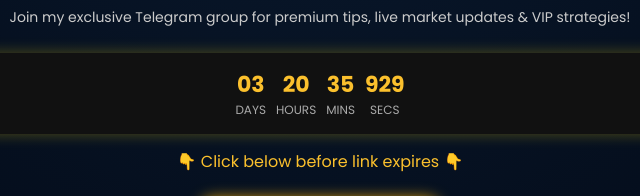
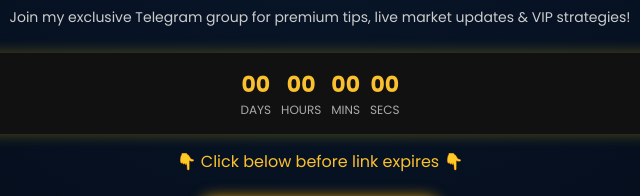
Before and after one commit to shaikharru99-cpu/ArruVipSureshot, a plain HTML site: page index.html in a window 1280 px wide. Shown: the part 277-473 px from the top of the page, 320-960 px from the left. Drawn offline with Linux system fonts and the light colour scheme.

Commit message:
Update index.html

```diff
--- a/index.html
+++ b/index.html
@@ -172,29 +172,6 @@
 
 </div>
 
-<script>
-let time = 333333; // 5 seconds countdown
-
-let timer = setInterval(()=>{
-    let days = Math.floor(time / 86400);
-    let hours = Math.floor((time % 86400) / 3600);
-    let minutes = Math.floor((time % 3600) / 60);
-    let seconds = time % 1200;
-
-    document.getElementById("days").innerText = String(days).padStart(2,'0');
-    document.getElementById("hours").innerText = String(hours).padStart(2,'0');
-    document.getElementById("minutes").innerText = String(minutes).padStart(2,'0');
-    document.getElementById("seconds").innerText = String(seconds).padStart(2,'0');
-
-    if(time > 0){
-        time--;
-    } else {
-        clearInterval(timer);
-        window.location.href = "https://t.me/+yFTwwy2Zu-I3NTI1";
-    }
-
-},1000);
-</script>
 
 </body>
 </html>
```
